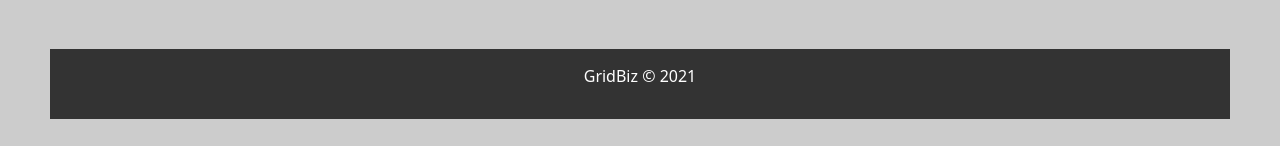
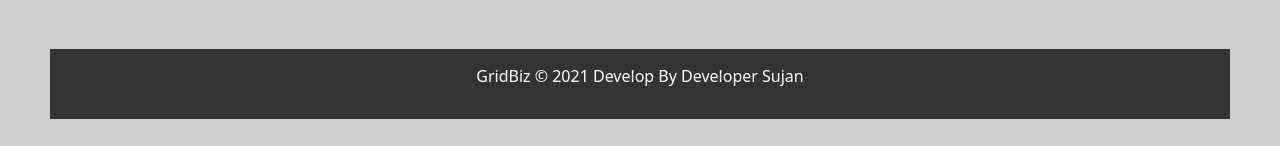
Before and after one commit to sk211/responsive_websit_design_1, a plain HTML site: page index.html in a window 1280 px wide. Shown: the part 1692-1838 px from the top of the page. Drawn offline with nearby package versions, Linux system fonts and the light colour scheme.

Commit message:
'add-new-line'

```diff
--- a/index.html
+++ b/index.html
@@ -103,7 +103,7 @@
         </section>
         <!-- footer section  -->
         <footer>
-            <p>GridBiz &copy 2021</p>
+            <p>GridBiz &copy 2021 Develop By Developer Sujan</p>
         </footer>
     </div>
     <!-- wrapper end -->
```
